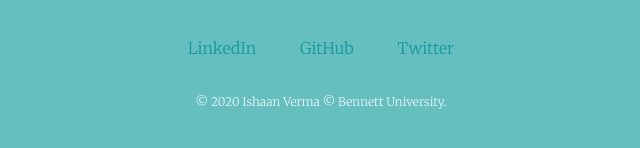
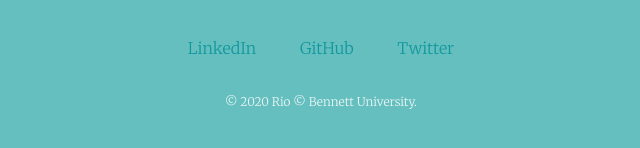
Before and after one commit to mansipurohit11/Website, a plain HTML site: page index.html in a window 1280 px wide. Shown: the part 2806-2954 px from the top of the page, 319-959 px from the left. Drawn offline with Linux system fonts and the light colour scheme.

Commit message:
Update index.html

```diff
--- a/index.html
+++ b/index.html
@@ -49,7 +49,7 @@
             <a class="footer-link" href="https://www.linkedin.com/in/ishaan-verma-715b1b1b7/">LinkedIn</a>
             <a class="footer-link" href="https://github.com/IshaanVerma1130">GitHub</a>
             <a class="footer-link" href="https://twitter.com/ishaan_verma100">Twitter</a>
-            <p class="end">© 2020 Ishaan Verma © Bennett University.</p>
+            <p class="end">© 2020 Rio © Bennett University.</p>
           </div>
     </body>
 </html>
```
